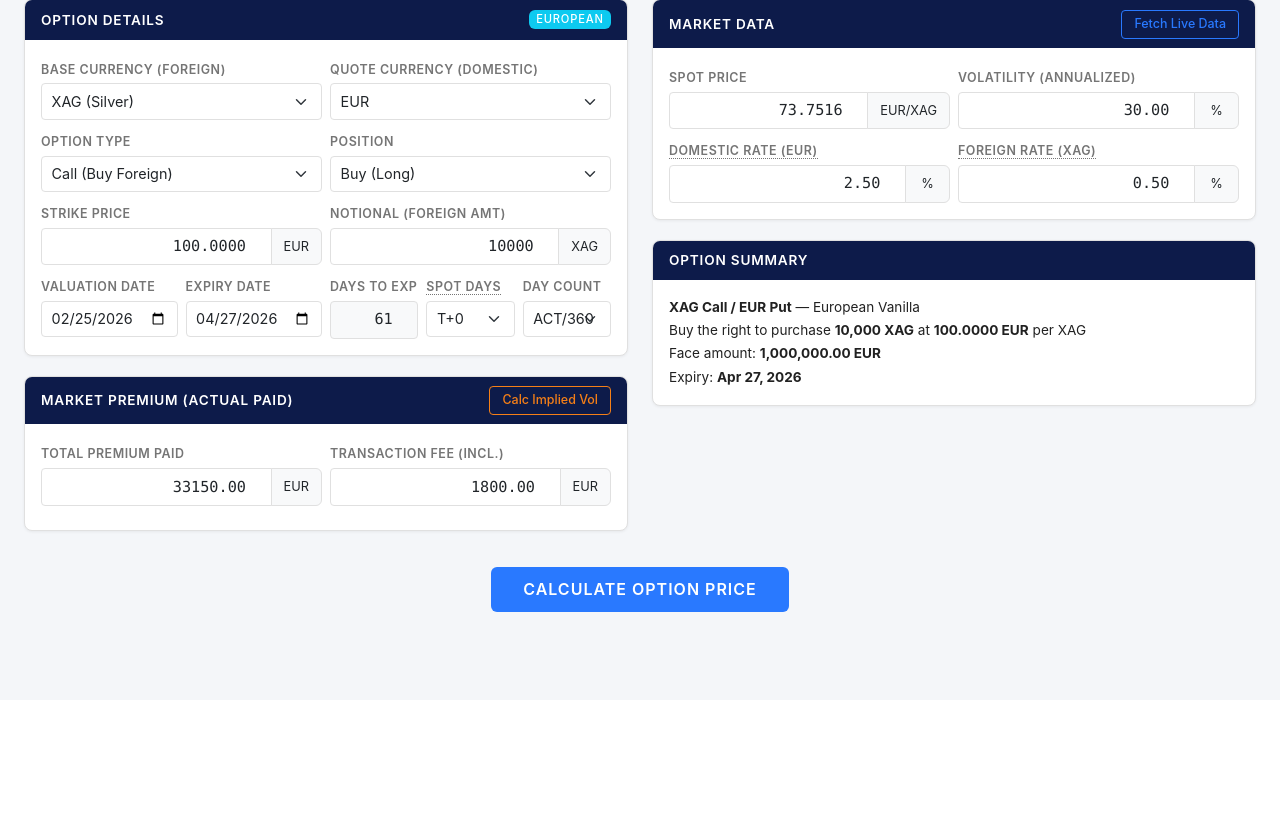
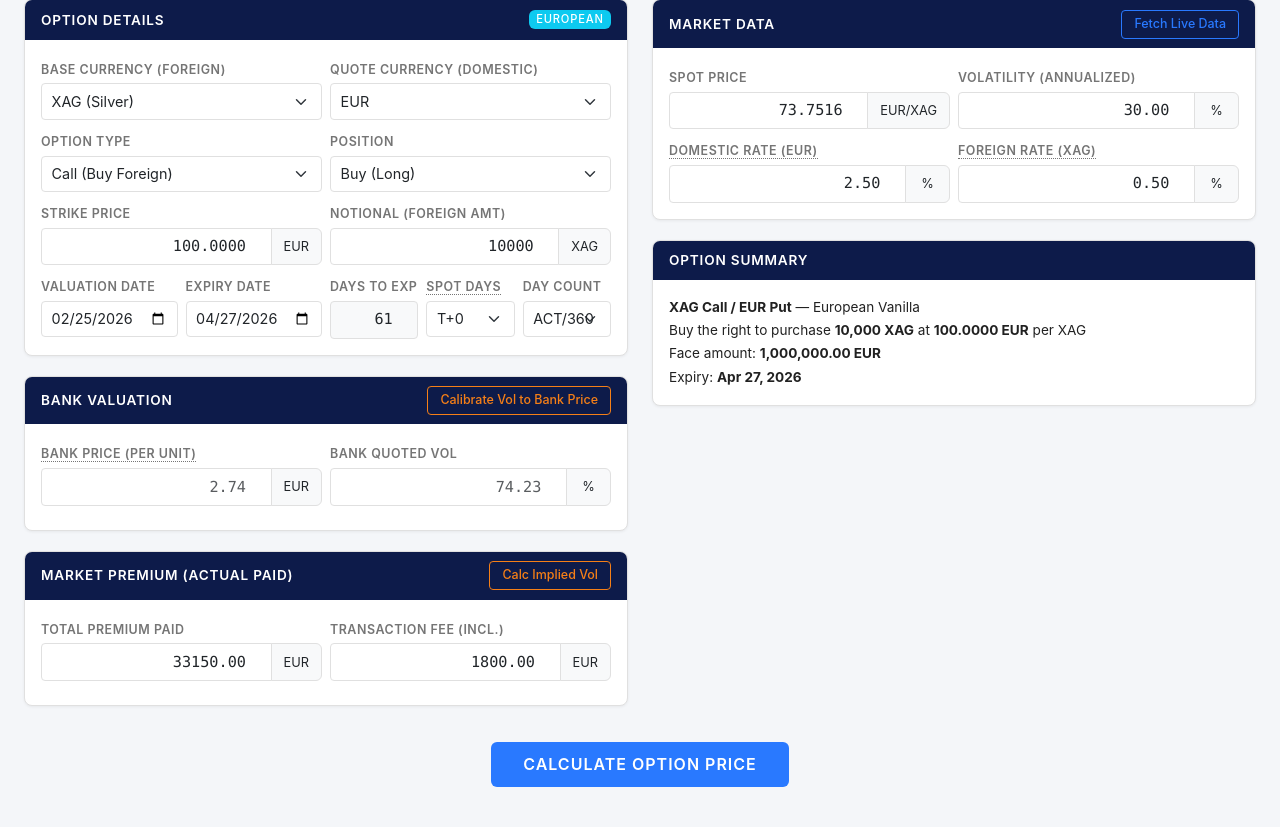
Before and after one commit to gonzalofernandeziglesias-alt/appOTCoptionsCALCULATOR, a Flask app: page / in a window 1280 px wide. Shown: the part 100-927 px from the top of the page. Before the commit the page ends 712 px from the top, so only its background shows below. Run offline with Flask 3, Linux system fonts and the light colour scheme.

Commit message:
Add Bank Valuation section to calibrate vol to bank's quoted price
When the bank quotes a price (e.g. 2.74 EUR/XAG) and an implied vol
(e.g. 74.23%), the calculator may show a different price because of
day-count and settlement convention differences. This new section lets
the user enter the bank's price per unit and automatically solve for the
volatility that reproduces that exact price under the calculator's
current convention settings (ACT/360 vs ACT/365, spot days offset).

Also shows the convention gap between the bank's quoted vol and the
calibrated vol so the user can see exactly how much the convention
difference accounts for.

https://claude.ai/code/session_01BsHqEG2rNP3Qryjbcq2of8

```diff
--- a/static/js/app.js
+++ b/static/js/app.js
@@ -24,6 +24,10 @@ document.addEventListener('DOMContentLoaded', function () {
         btnCalculate: document.getElementById('btnCalculate'),
         btnFetch: document.getElementById('btnFetch'),
         btnImpliedVol: document.getElementById('btnImpliedVol'),
+        bankPriceUnit: document.getElementById('bankPriceUnit'),
+        bankQuotedVol: document.getElementById('bankQuotedVol'),
+        btnCalibrateVol: document.getElementById('btnCalibrateVol'),
+        calibrateResult: document.getElementById('calibrateResult'),
         slvIvSection: document.getElementById('slvIvSection'),
         slvIv: document.getElementById('slvIv'),
         otcSpread: document.getElementById('otcSpread'),
@@ -103,6 +107,69 @@ document.addEventListener('DOMContentLoaded', function () {
         }
     });
 
+    // --- Calibrate Vol to Bank Price ---
+    els.btnCalibrateVol.addEventListener('click', async function () {
+        const bankPrice = parseFloat(els.bankPriceUnit.value);
+        if (!bankPrice || bankPrice <= 0) {
+            showCalibrateResult('error', 'Enter the bank\'s price per unit first.');
+            return;
+        }
+
+        const notional = parseFloat(els.notional.value);
+        const marketPremiumForIV = bankPrice * notional;
+
+        els.btnCalibrateVol.disabled = true;
+
+        try {
+            const resp = await fetch('/api/implied-vol', {
+                method: 'POST',
+                headers: { 'Content-Type': 'application/json' },
+                body: JSON.stringify({
+                    spot: parseFloat(els.spot.value),
+                    strike: parseFloat(els.strike.value),
+                    rate_domestic: parseFloat(els.rateDomestic.value),
+                    rate_foreign: parseFloat(els.rateForeign.value),
+                    notional: notional,
+                    option_type: els.optionType.value,
+                    valuation_date: els.valuationDate.value,
+                    expiry_date: els.expiryDate.value,
+                    spot_days: parseInt(els.spotDays.value) || 0,
+                    day_count: els.dayCount.value,
+                    market_premium: marketPremiumForIV,
+                }),
+            });
+            const data = await resp.json();
+
+            if (!resp.ok) {
+                throw new Error(data.error || 'Calibration failed');
+            }
+
+            const iv = data.implied_volatility;
+            const bankVol = parseFloat(els.bankQuotedVol.value);
+
+            // Set the calibrated vol
+            els.volatility.value = iv.toFixed(2);
+
+            let msg = `Vol calibrated: ${fmt(iv, 2)}% → price = ${fmt(bankPrice, 4)} per unit`;
+            if (!isNaN(bankVol) && bankVol > 0) {
+                const gap = bankVol - iv;
+                msg += ` | Bank quotes ${fmt(bankVol, 2)}% (convention gap: ${fmtSigned(gap, 2)}pp)`;
+            }
+            showCalibrateResult('success', msg);
+
+        } catch (err) {
+            showCalibrateResult('error', 'Error: ' + err.message);
+        } finally {
+            els.btnCalibrateVol.disabled = false;
+        }
+    });
+
+    function showCalibrateResult(type, msg) {
+        els.calibrateResult.className = 'status-msg ' + type;
+        els.calibrateResult.textContent = msg;
+        els.calibrateResult.style.display = 'block';
+    }
+
     // --- Update labels when currencies change ---
     function updateLabels() {
         const base = els.baseCurrency.value;
@@ -110,6 +177,7 @@ document.addEventListener('DOMContentLoaded', function () {
         document.getElementById('strikeUnit').textContent = quote;
         document.getElementById('notionalUnit').textContent = base;
         document.getElementById('spotUnit').textContent = quote + '/' + base;
+        document.getElementById('bankPriceUnitLabel').textContent = quote;
         document.getElementById('rateLabel_d').textContent = quote;
         document.getElementById('rateLabel_f').textContent = base;
         updateSummary();
--- a/templates/index.html
+++ b/templates/index.html
@@ -122,6 +122,41 @@
                                 <option value="ACT/360" selected>ACT/360</option>
                                 <option value="ACT/365">ACT/365</option>
                             </select>
+                        </div>
+                    </div>
+                </div>
+            </div>
+
+            <!-- Bank Valuation (calibration) -->
+            <div class="calc-card">
+                <div class="card-header">
+                    Bank Valuation
+                    <button class="btn btn-implied-vol" id="btnCalibrateVol" type="button">
+                        Calibrate Vol to Bank Price
+                    </button>
+                </div>
+                <div class="card-body">
+                    <div class="row g-2">
+                        <div class="col-6">
+                            <label class="form-label">
+                                <span class="term-help" title="Enter the bank's current option price per unit of foreign currency (e.g. EUR per 1 XAG). The calculator will solve for the volatility that reproduces this price.">Bank Price (per unit)</span>
+                            </label>
+                            <div class="input-group">
+                                <input type="number" class="form-control num-input" id="bankPriceUnit"
+                                       placeholder="2.74" step="0.0001" min="0">
+                                <span class="input-group-text" id="bankPriceUnitLabel">EUR</span>
+                            </div>
+                        </div>
+                        <div class="col-6">
+                            <label class="form-label">Bank Quoted Vol</label>
+                            <div class="input-group">
+                                <input type="number" class="form-control num-input" id="bankQuotedVol"
+                                       placeholder="74.23" step="0.01" min="0">
+                                <span class="input-group-text">%</span>
+                            </div>
+                        </div>
+                        <div class="col-12">
+                            <div id="calibrateResult" class="status-msg info" style="display:none"></div>
                         </div>
                     </div>
                 </div>
```
